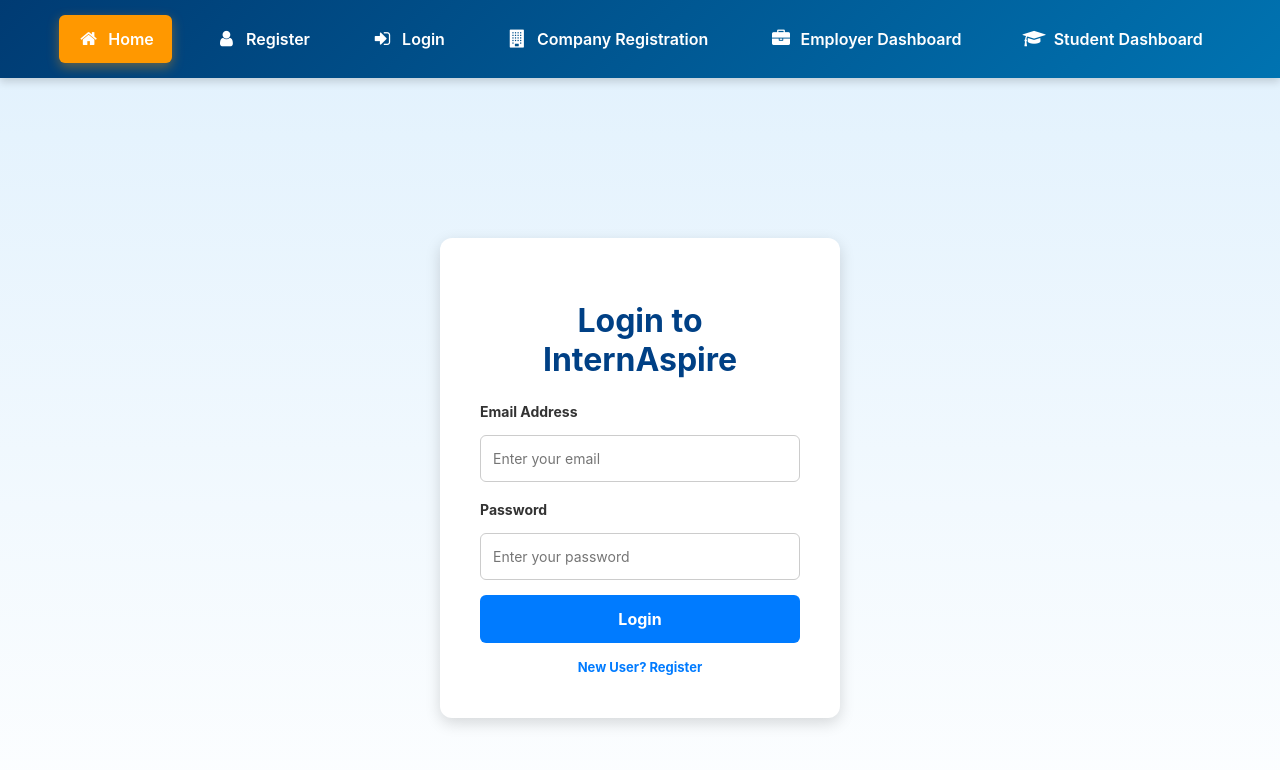
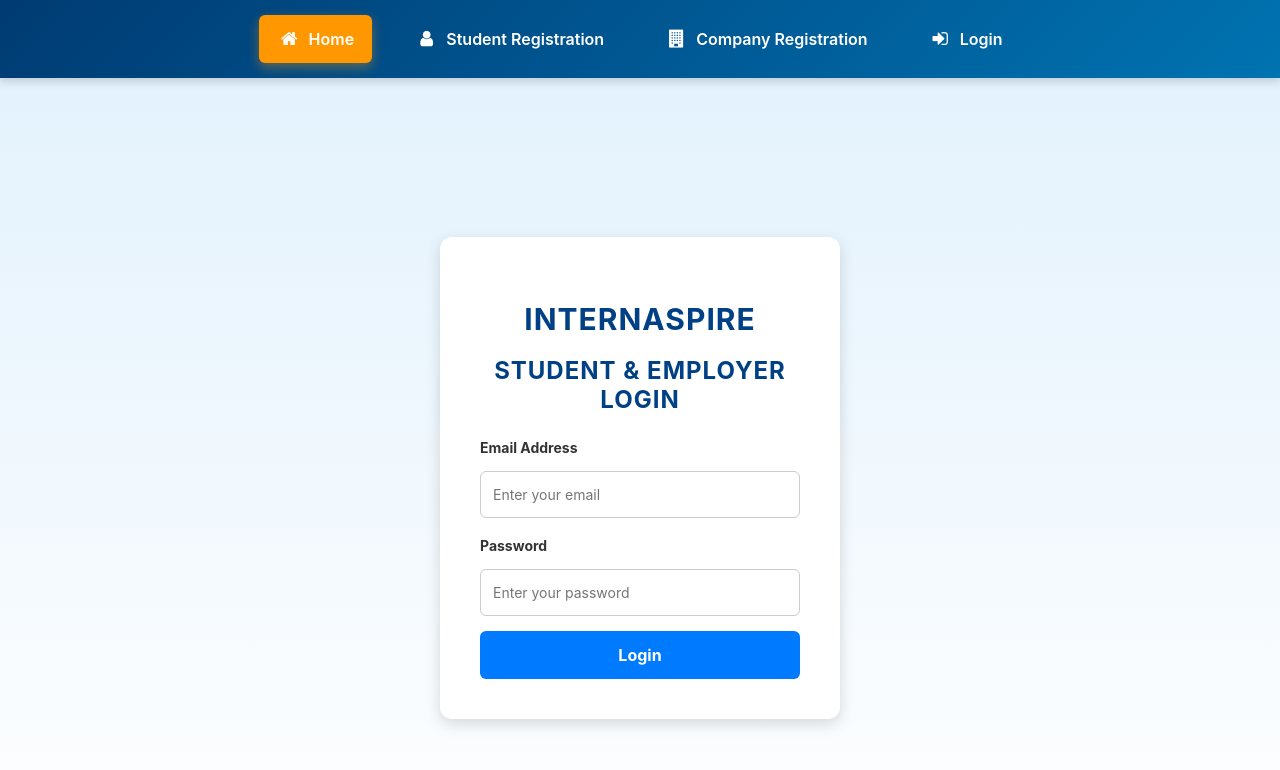
Before and after one commit to Kashi1510/Working-Frontend, an Angular app in the folder Internship-Portal/: page /login in a window 1280 px wide. Shown: the top 770 px of the page. Built offline with nearby package versions, Linux system fonts and the light colour scheme.

Commit message:
Frontend Latest

```diff
--- a/Internship-Portal/src/app/app.component.html
+++ b/Internship-Portal/src/app/app.component.html
@@ -1,12 +1,18 @@
-
 <nav class="navbar">
   <ul>
     <li><a routerLink="/home" class="active"><i class="fa fa-fw fa-home"></i> Home</a></li>
-    <li><a routerLink="/signup"><i class="fa fa-fw fa-user"></i> Register</a></li>
-    <li><a routerLink="/login"><i class="fa fa-fw fa-sign-in"></i> Login</a></li>
-    <li><a routerLink="/company-signup"><i class="fa fa-fw fa-building"></i> Company Registration</a></li>
-    <li><a routerLink="/employer-dashboard"><i class="fa fa-fw fa-briefcase"></i> Employer Dashboard</a></li>
-    <li><a routerLink="/student-dashboard"><i class="fa fa-fw fa-graduation-cap"></i> Student Dashboard</a></li>
+
+
+    <li *ngIf="!userType"><a routerLink="/signup"><i class="fa fa-fw fa-user"></i>Student Registration</a></li>
+
+
+    <li *ngIf="!userType"><a routerLink="/company-signup"><i class="fa fa-fw fa-building"></i> Company Registration</a></li>
+
+
+    <li *ngIf="!userType"><a routerLink="/login"><i class="fa fa-fw fa-sign-in"></i> Login</a></li>
+
+
+    <li *ngIf="userType"><a (click)="logout()"><i class="fa fa-fw fa-sign-out"></i> Logout</a></li>
   </ul>
 </nav>
 
--- a/Internship-Portal/src/app/app.component.ts
+++ b/Internship-Portal/src/app/app.component.ts
@@ -6,11 +6,29 @@
 
 @Component({
   selector: 'app-root',
-  imports: [CommonModule,RouterOutlet,RouterLink,FormsModule],
+  standalone: true,
+  imports: [CommonModule, RouterOutlet, RouterLink, FormsModule],
   templateUrl: './app.component.html',
   styleUrl: './app.component.css'
 })
 export class AppComponent {
-  title: any;
+  title: string = 'Internship Portal';
+  userType: string | null = null; // ✅ Store user type
 
+  constructor(private router: Router) {}
+
+  ngOnInit() {
+    // ✅ Ensure localStorage is only accessed in the browser
+    if (typeof window !== 'undefined' && window.localStorage) {
+      this.userType = localStorage.getItem('userType');
+    }
+  }
+
+  logout() {
+    if (typeof window !== 'undefined' && window.localStorage) {
+      localStorage.removeItem('userType'); // ✅ Clear userType on logout
+    }
+    this.userType = null;
+    this.router.navigate(['/login']); // ✅ Redirect to login page
+  }
 }
--- a/Internship-Portal/src/app/pages/login/login.component.css
+++ b/Internship-Portal/src/app/pages/login/login.component.css
@@ -26,10 +26,24 @@
 }
 
 /* Headings */
+h1
+
+  {
+    margin-bottom: 20px;
+    font-size: 30px; /* Increased for better visibility */
+    color: #004085;
+    font-weight: bold;
+    text-transform: uppercase; /* Professional Look */
+    letter-spacing: 1px;
+  }
+
 h2 {
   margin-bottom: 20px;
+  font-size: 24px; /* Increased for better visibility */
   color: #004085;
   font-weight: bold;
+  text-transform: uppercase; /* Professional Look */
+  letter-spacing: 1px;
 }
 
 /* Form Group */
@@ -114,4 +128,8 @@
       padding: 30px;
       width: 90%;
   }
+
+  h2 {
+      font-size: 22px; /* Slightly smaller for mobile screens */
+  }
 }
--- a/Internship-Portal/src/app/pages/login/login.component.html
+++ b/Internship-Portal/src/app/pages/login/login.component.html
@@ -6,7 +6,8 @@
       <img src="" alt="">
     </div>
 
-    <h2>Login to InternAspire</h2>
+    <h1>InternAspire</h1>
+    <h2>Student & Employer Login</h2>
 
     <form [formGroup]="loginForm" (ngSubmit)="onSubmit()" novalidate>
 
@@ -33,11 +34,6 @@
       <!-- Submit Button -->
       <button type="submit" class="login-btn">Login</button>
 
-      <!-- Additional Links -->
-      <div class="extra-links">
-
-        <a routerLink="/signup">New User? Register</a>
-      </div>
 
     </form>
   </div>
--- a/Internship-Portal/src/app/pages/login/login.component.ts
+++ b/Internship-Portal/src/app/pages/login/login.component.ts
@@ -7,7 +7,7 @@
 @Component({
   selector: 'app-login',
   standalone: true,
-  imports: [CommonModule, ReactiveFormsModule, RouterModule], // ✅ Ensure these modules are included
+  imports: [CommonModule, ReactiveFormsModule, RouterModule],
   templateUrl: './login.component.html',
   styleUrls: ['./login.component.css']
 })
@@ -29,20 +29,35 @@
   onSubmit() {
     this.submitted = true;
 
-
     if (this.loginForm.invalid) {
       return;
     }
 
     this.loginService.login(this.loginForm.value).subscribe(
       (response) => {
-        console.log('Login successful!', response);
-        alert('Login successful!');
-        this.router.navigate(['/employer-dashboard']); // Redirect to dashboard after login
+        if (response.dashboard) {
+          console.log('Login successful!', response);
+          alert('Login successful!');
+
+          // ✅ Save user type in localStorage (optional chaining prevents errors)
+          if (response.userType) {
+            localStorage.setItem('userType', response.userType);
+          }
+
+          // ✅ Navigate to dashboard in the same page
+          this.router.navigateByUrl(response.dashboard);
+
+          // ✅ Reload the page to update navbar
+          setTimeout(() => {
+            window.location.reload();
+          }, 500);
+        } else {
+          alert(response.error || 'Invalid email or password!');
+        }
       },
       (error) => {
         console.error('Login failed', error);
-        alert('Invalid email or password!');
+        alert('Login failed! Please try again.');
       }
     );
   }
--- a/Internship-Portal/src/app/services/login.service.ts
+++ b/Internship-Portal/src/app/services/login.service.ts
@@ -1,16 +1,22 @@
 import { Injectable } from '@angular/core';
 import { HttpClient } from '@angular/common/http';
 import { Observable } from 'rxjs';
+
+interface LoginResponse {
+  userType?: string;
+  dashboard?: string;
+  error?: string;
+}
 
 @Injectable({
   providedIn: 'root'
 })
 export class LoginService {
-  private apiUrl = 'http://localhost:8055/login'; // Backend URL
+  private apiUrl = 'http://localhost:8055/api/login'; // Updated backend URL
 
   constructor(private http: HttpClient) {}
 
-  login(credentials: { email: string; password: string }): Observable<any> {
-    return this.http.post(this.apiUrl, credentials);
+  login(credentials: { email: string; password: string }): Observable<LoginResponse> {
+    return this.http.post<LoginResponse>(this.apiUrl, credentials);
   }
 }
```
Also changed, not shown: Internship-Portal/src/app/pages/signup/signup.component.html (line endings or trailing spaces), Internship-Portal/src/app/pages/signup/signup.component.ts (line endings or trailing spaces), Internship-Portal/src/app/services/company.service.ts (line endings or trailing spaces), Internship-Portal/src/app/services/signup.service.ts (line endings or trailing spaces).
